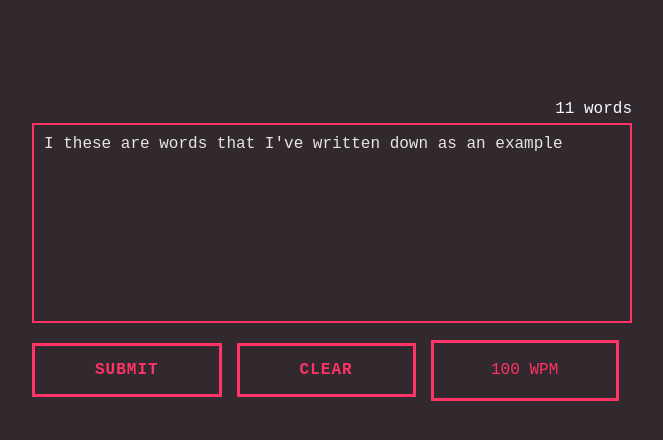
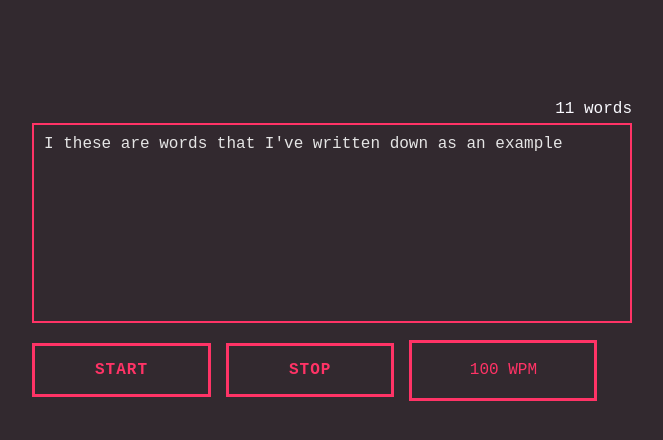
Before and after one commit to simeg/lazy-reading, a React (Create React App) app: page / in a window 1280 px wide. Shown: the top 440 px of the page, without its empty margins (308-971 px from the left). Built offline with nearby package versions, Linux system fonts and the light colour scheme; a web font is replaced by a local one.

Commit message:
Replace Clear button with Stop button

```diff
--- a/src/containers/InputSection.js
+++ b/src/containers/InputSection.js
@@ -24,7 +24,7 @@ const handleChange = ({ event, dispatch }) =>
 const handleWpmChange = ({ event, dispatch }) =>
   dispatch(wpmOnChange(event.target.value));
 
-const clearTextarea = ({ dispatch }) => dispatch(inputOnChange(""));
+const handleStop = ({ dispatch }) => dispatch(setWordTickerRunning(false));
 
 const InputSection = ({
   dispatch,
@@ -57,7 +57,7 @@ const InputSection = ({
           className: "btn",
           type: "submit"
         },
-        "Submit"
+        "Start"
       ),
       f(
         "button",
@@ -65,9 +65,9 @@ const InputSection = ({
           id: "btn-clear",
           className: "btn",
           type: "button",
-          onClick: () => clearTextarea({ dispatch })
+          onClick: () => handleStop({ dispatch })
         },
-        "Clear"
+        "Stop"
       ),
       f(
         WpmDropdown,
```
